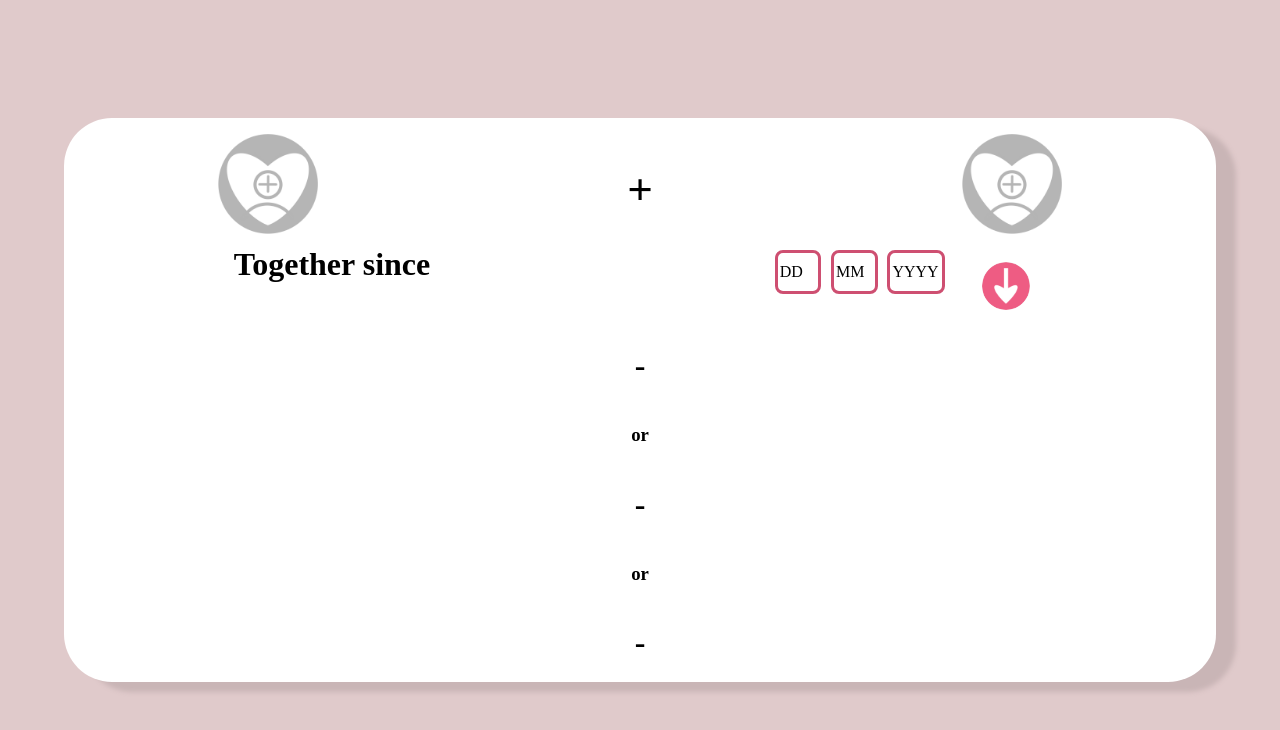
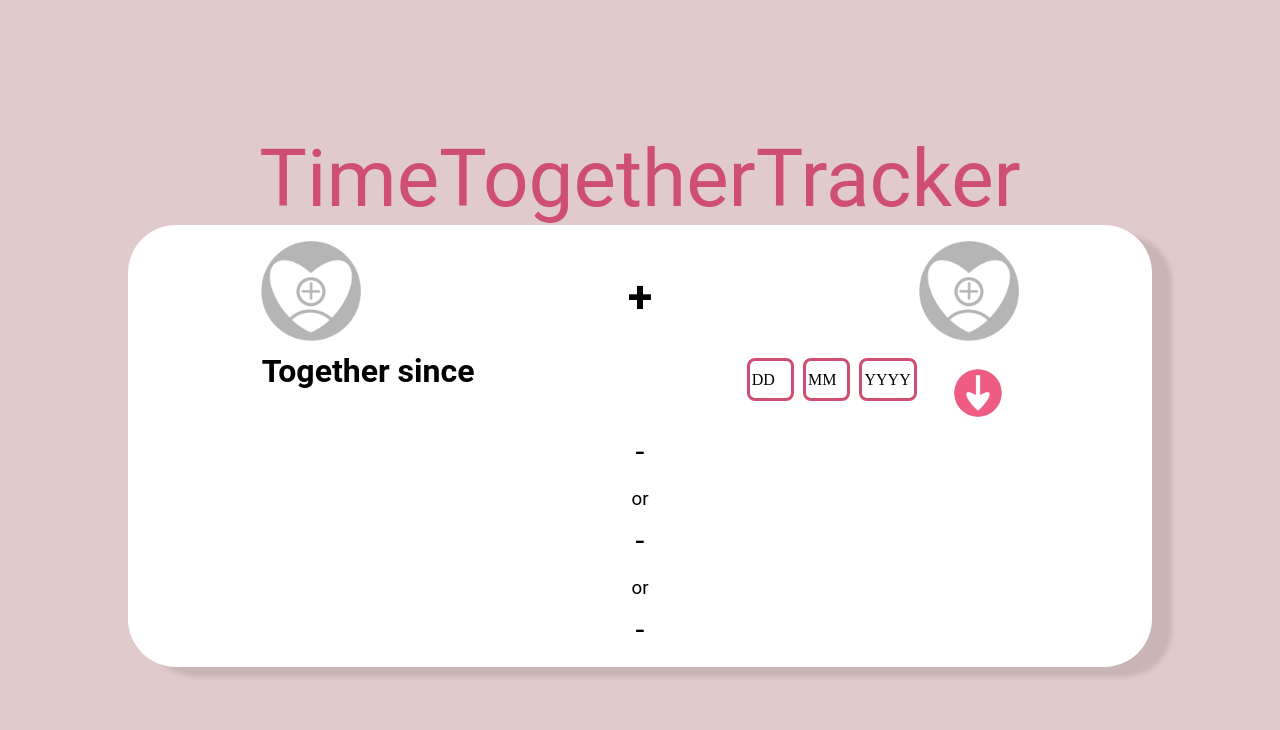
Before and after one commit to Annssva/TimeTogetherTracker, a website built with Vite: page index.html in a window 1280 px wide. Built offline with nearby package versions, Linux system fonts and the light colour scheme.

Commit message:
added favicon and title

```diff
--- a/index.html
+++ b/index.html
@@ -3,10 +3,13 @@
   <head>
     <meta charset="UTF-8" />
     <meta name="viewport" content="width=device-width, initial-scale=1.0" />
-    <title>Vite App</title>
+    <link type="image/x-icon" href="public/img/favicon.ico" rel="shortcut icon">
+    <link type="Image/x-icon" href="public/img/favicon.ico" rel="icon">
+    <title>TimeTogetherTracker</title>
   </head>
   <body>
     <div id="backgroundContainer">
+      <hi id="title">TimeTogetherTracker</hi>
       <div id="mainContainer">
         <div id="loversContainer">
           <img class="avatar" id="avatar1" src="/img/blankAvatar.png" alt="avatar"/>
@@ -33,11 +36,11 @@
             </form>
           </div>
 
-          <h1 id="relationshipAge">-</h1>
-          <h3>or</h3>
-          <h1 id="relationshipAgeInMonth">-</h1>
-          <h3>or</h3>
-          <h1 id="relationshipAgeInDays">-</h1>
+          <h1 class='resultText' id="relationshipAge">-</h1>
+          <h3 class="orText">or</h3>
+          <h1 class='resultText' id="relationshipAgeInMonth">-</h1>
+          <h3 class="orText">or</h3>
+          <h1 class='resultText' id="relationshipAgeInDays">-</h1>
 
         </div>
 
--- a/src/scss/style.scss
+++ b/src/scss/style.scss
@@ -9,10 +9,15 @@
   flex-direction: column;
   justify-content: center;
   align-items: center;
+  #title{
+    font-size: 5em;
+    color: #ce4f71;
+    font-family: 'Roboto', sans-serif;
+  }
   #mainContainer {
     background-color: white;
     box-shadow: 20px 10px 5px #c9b5b6;
-    width: 90vw;
+    width: 80vw;
     border-radius: 3em;
 
     #loversContainer {
@@ -25,8 +30,9 @@
         height: 100px;
       }
       #plus{
-        font-weight: bold;
+        //font-weight: bold;
         font-size: 45px;
+        font-family: 'Roboto', sans-serif;
       }
     }
 
@@ -41,6 +47,7 @@
         //place-items: center;
         #togetherText{
           margin: 0;
+          font-family: 'Roboto', sans-serif;
           //vertical-align: middle;
         }
         #form{
@@ -69,6 +76,7 @@
               margin-block-start: 0;
               margin-block-end: 0;
               font-size: 0.64em;
+              font-family: 'Roboto', sans-serif;
             }
           }
           #button{
@@ -91,6 +99,11 @@
           }
         }
       }
+      .resultText, .orText{
+        margin: 0 0 0.6em 0;
+        font-family: 'Roboto', sans-serif;
+        font-weight: normal;
+      }
     }
   }
 }
```
Also changed, not shown: public/img/favicon.ico (added).
